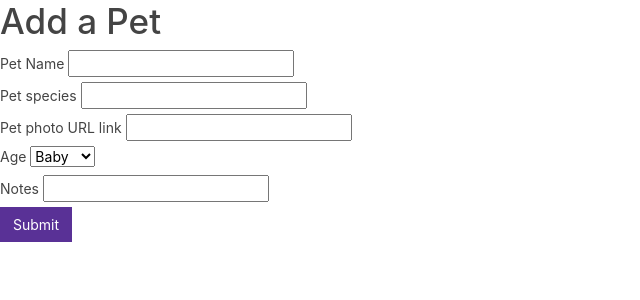
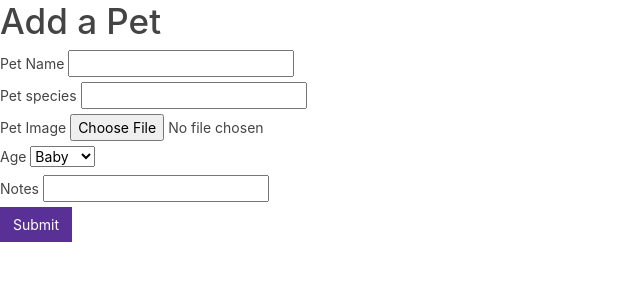
Before and after one commit to juliahowes124/Adoptly, a Flask app: page /add in a window 1280 px wide. Shown: the top 300 px of the page, without its empty margins (0-640 px from the left). Run offline with Flask 2, Linux system fonts and the light colour scheme; some libraries are stand-ins or nearby versions.

Commit message:
photo upload functionality for create and edit, temporarily disabled ability to paste photo url

```diff
--- a/app.py
+++ b/app.py
@@ -1,6 +1,7 @@
 """Flask app for adopt app."""
+import os
 
-from flask import Flask, render_template, redirect, flash
+from flask import Flask, render_template, redirect, flash, request
 
 from flask_debugtoolbar import DebugToolbarExtension
 
@@ -10,19 +11,24 @@ from forms import AddPetForm, EditPetForm
 
 from petfinder import get_auth_token, get_random_pet
 
+from werkzeug.utils import secure_filename
+from werkzeug.datastructures import CombinedMultiDict
+
+UPLOAD_FOLDER = './static'
+ALLOWED_EXTENSIONS = {'png', 'jpg', 'jpeg'}
+
+
 app = Flask(__name__)
 
+app.config['UPLOAD_FOLDER'] = UPLOAD_FOLDER
 app.config['SECRET_KEY'] = "secret"
-
 app.config['SQLALCHEMY_DATABASE_URI'] = "postgresql:///adopt"
 app.config['SQLALCHEMY_TRACK_MODIFICATIONS'] = False
 app.config['SQLALCHEMY_ECHO'] = True
-app.config['DEBUG_TB_INTERCEPT_REDIRECTS'] = False
 
 connect_db(app)
 db.create_all()
 
-toolbar = DebugToolbarExtension(app)
 auth_token = None
 
 
@@ -46,20 +52,20 @@ def show_index():
 def show_pet_form():
     """ Display form for adding new pet and handle form submission """
 
-    form = AddPetForm()
-
+    form = AddPetForm(CombinedMultiDict((request.files, request.form)))
     if form.validate_on_submit():
-        new_pet = Pet(name=form.name.data,
-                      species=form.species.data,
-                      photo_url=form.photo_url.data,
-                      age=form.age.data,
-                      notes=form.notes.data)
+        f = form.photo_url.data
+        filename = secure_filename(f.filename)
+        f.save(os.path.join(app.config['UPLOAD_FOLDER'], filename))
+        new_pet = Pet()
+        form.populate_obj(new_pet)
+        new_pet.photo_url = filename
         db.session.add(new_pet)
         db.session.commit()
         flash(f"Pet {new_pet.name} added!", "success")
         return redirect("/")
     else:
-        return render_template("pet_form.html",form=form)
+        return render_template("pet_form.html", form=form)
 
 
 @app.route('/<int:id>', methods=["GET", 'POST'])
@@ -67,14 +73,26 @@ def show_pet_details(id):
     """ Display pet details and edit form, and handle edit submissions """
 
     pet = Pet.query.get_or_404(id)
-    form = EditPetForm(obj=pet)
+    form = EditPetForm(CombinedMultiDict((request.files, request.form)))
 
     if form.validate_on_submit():
-        pet.photo_url = form.photo_url.data
-        pet.notes = form.notes.data
-        pet.available = form.available.data
+        f = form.photo_url.data
+        filename = secure_filename(f.filename)
+        f.save(os.path.join(app.config['UPLOAD_FOLDER'], filename))
+        form.populate_obj(pet)
+        pet.photo_url = filename
         db.session.commit()
         flash(f"Pet {pet.name} updated!", "success")
         return redirect(f"/{id}")
     else:
         return render_template('pet_details.html', form=form, pet=pet)
+
+
+@app.route('/static/<path:path>')
+def static_file(path):
+    return app.send_static_file(path)
+
+
+def allowed_file(filename):
+    return '.' in filename and \
+           filename.rsplit('.', 1)[1].lower() in ALLOWED_EXTENSIONS
--- a/forms.py
+++ b/forms.py
@@ -2,6 +2,11 @@
 from flask_wtf import FlaskForm
 from wtforms.validators import InputRequired, Optional, AnyOf, URL
 from wtforms import StringField, SelectField, BooleanField
+from flask_wtf.file import FileField, FileRequired, FileAllowed
+# from flask_uploads import UploadSet, IMAGES
+
+
+# images = UploadSet('images', IMAGES)
 
 
 class AddPetForm(FlaskForm):
@@ -11,20 +16,28 @@ class AddPetForm(FlaskForm):
                        validators=[InputRequired()])
     species = StringField("Pet species",
                           validators=[InputRequired(), AnyOf(["cat", "dog", "porcupine"])])
-    photo_url = StringField("Pet photo URL link",
-                            validators=[InputRequired(), URL()])
+    # photo_url = StringField("Pet photo URL link",
+    #                         validators=[InputRequired(), URL()])
+    photo_url = FileField('Pet Image', validators=[
+        FileRequired(),
+        FileAllowed(['png', 'jpg', 'jpeg'], 'Images only!')
+    ])
     age = SelectField("Age", choices=[("baby", "Baby"),
                                       ("young","Young"),
                                       ("adult", "Adult"),
                                       ("senior", "Senior")],
-                             validators=[InputRequired(), AnyOf(["baby", "young", "adult", "senior"])])
+                                validators=[InputRequired(), AnyOf(["baby", "young", "adult", "senior"])])
     notes = StringField("Notes", validators=[Optional()])
 
 
 class EditPetForm(FlaskForm):
     """Form for editing pets"""
 
-    photo_url = StringField("Pet photo URL link",
-                            validators=[InputRequired(), URL()])
+    # photo_url = StringField("Pet photo URL link",
+    #                         validators=[InputRequired(), URL()])
+    photo_url = FileField('Pet Image', validators=[
+        FileRequired(),
+        FileAllowed(['png', 'jpg', 'jpeg'], 'Images only!')
+    ])
     notes = StringField("Notes", validators=[Optional()])
     available = BooleanField("Available", default="checked")
--- a/petfinder.py
+++ b/petfinder.py
@@ -17,7 +17,7 @@ def get_auth_token():
 def get_random_pet():
     token = get_auth_token()
     resp = requests.get("https://api.petfinder.com/v2/animals?limit=100",
-                        headers={"Authorization": f"Bearer {token}"})
+                    headers={"Authorization": f"Bearer {token}"})
 
     random_pet = choice(resp.json()["animals"])
     pet_to_return = {
--- a/requirements.txt
+++ b/requirements.txt
@@ -5,6 +5,7 @@ click==7.1.2
 Flask==1.1.2
 Flask-DebugToolbar==0.11.0
 Flask-SQLAlchemy==2.4.4
+Flask-Uploads==0.2.1
 Flask-WTF==0.14.3
 idna==2.10
 itsdangerous==1.1.0
@@ -14,5 +15,5 @@ psycopg2-binary==2.8.6
 requests==2.25.1
 SQLAlchemy==1.3.23
 urllib3==1.26.4
-Werkzeug==1.0.1
+Werkzeug==0.16.0
 WTForms==2.3.3
--- a/templates/form.html
+++ b/templates/form.html
@@ -1,4 +1,4 @@
-<form method="POST">
+<form method="POST" enctype="multipart/form-data">
     {{form.hidden_tag()}}
     {% for field in form
             if field.widget.input_type != 'hidden' %}
--- a/templates/pet_details.html
+++ b/templates/pet_details.html
@@ -4,7 +4,7 @@
 {% block content %}
 <div>
     <h2>{{pet.name}}</h2>
-    <img src="{{pet.photo_url}}" alt="{{pet.name}}">
+    <img src="/static/{{pet.photo_url}}" alt="{{pet.name}}" width="200" height="200">
     <p>{{pet.age}}</p>
     <p>{{pet.species}}</p>
 </div>
--- a/templates/pet_list.html
+++ b/templates/pet_list.html
@@ -5,7 +5,7 @@
 <h1>Our Pets</h1>
 {% for pet in pets %}
 <div>
-    <img src="{{pet.photo_url}}" alt="{{pet.name}}">
+    <img src="/static/{{pet.photo_url}}" alt="{{pet.name}}" width="100" height="100">
     <p><a href="/{{pet.id}}">{{pet.name}}</a> is
         <span class="badge bg-primary text-light">{% if not pet.available %}not {% endif %}available</span>
     </p>
```
